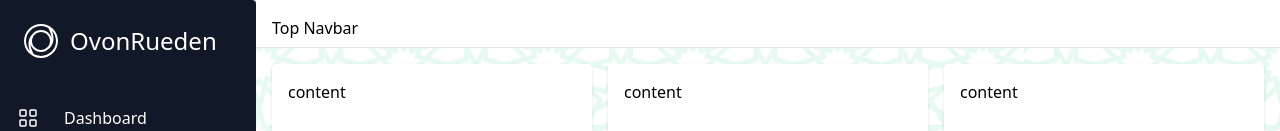
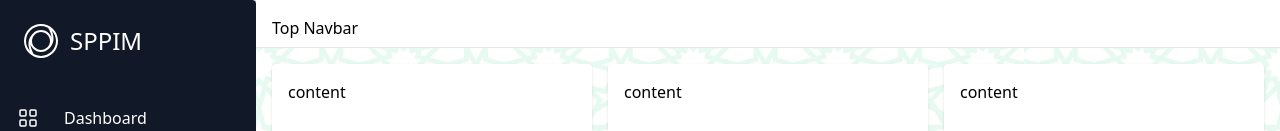
Before and after one commit to mattot-the-builder/sppim-ui, a website built with Vite: page index.html in a window 1280 px wide. Shown: the top 131 px of the page. Built offline with nearby package versions, Linux system fonts and the light colour scheme.

Commit message:
Changed ovonreuden to SPPIM

```diff
--- a/index.html
+++ b/index.html
@@ -27,7 +27,7 @@
                 fill="white"
               />
             </svg>
-            <p class="text-2xl leading-6 text-white">OvonRueden</p>
+            <p class="text-2xl leading-6 text-white">SPPIM</p>
           </div>
           <div aria-label="toggler" class="flex justify-center items-center">
             <button
@@ -118,7 +118,7 @@
                 fill="white"
               />
             </svg>
-            <p class="text-2xl leading-6 text-white">OvonRueden</p>
+            <p class="text-2xl leading-6 text-white">SPPIM</p>
           </div>
           <div
             class="mt-6 flex flex-col justify-start items-center pl-4 w-full border-gray-600 border-b space-y-3 pb-5"
```
